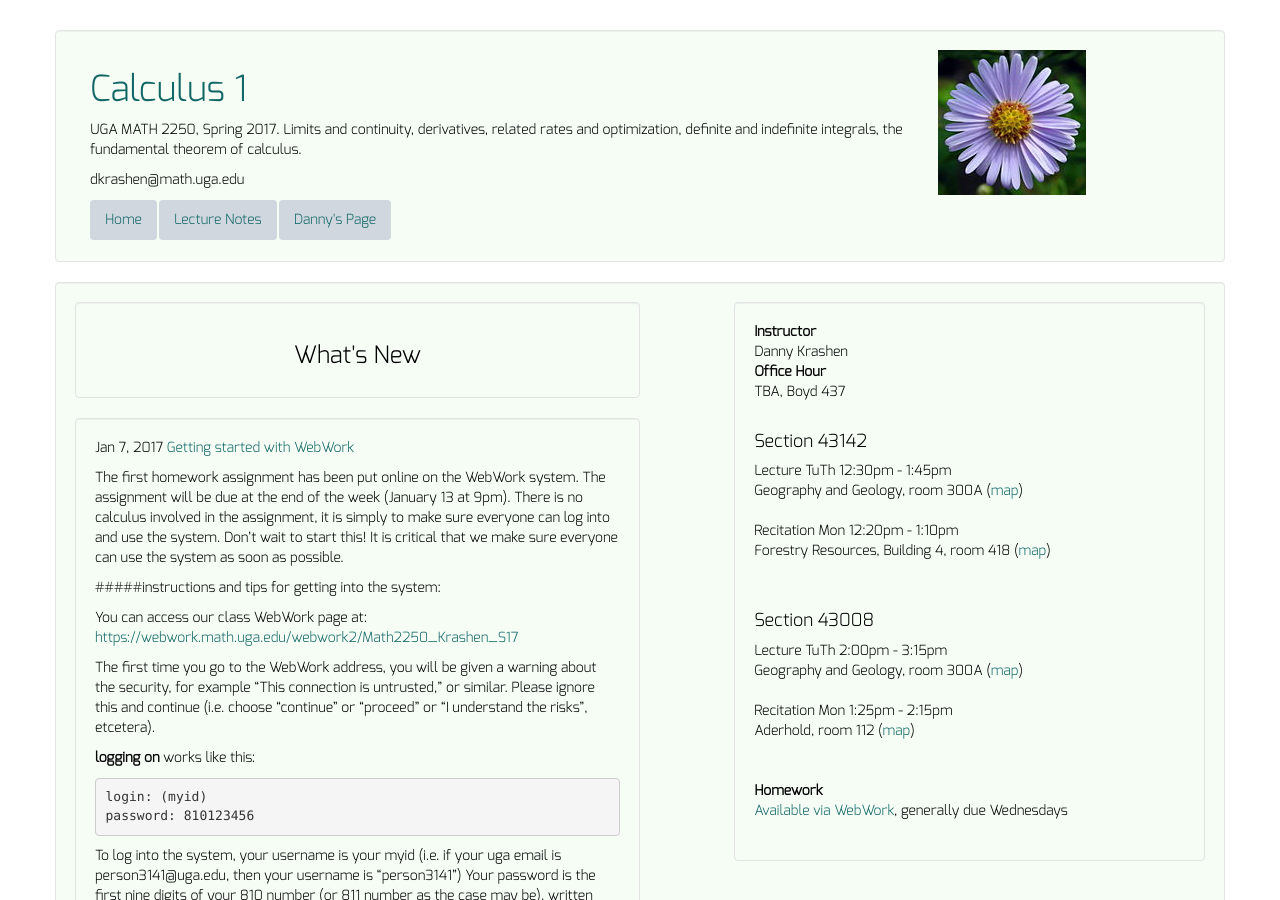
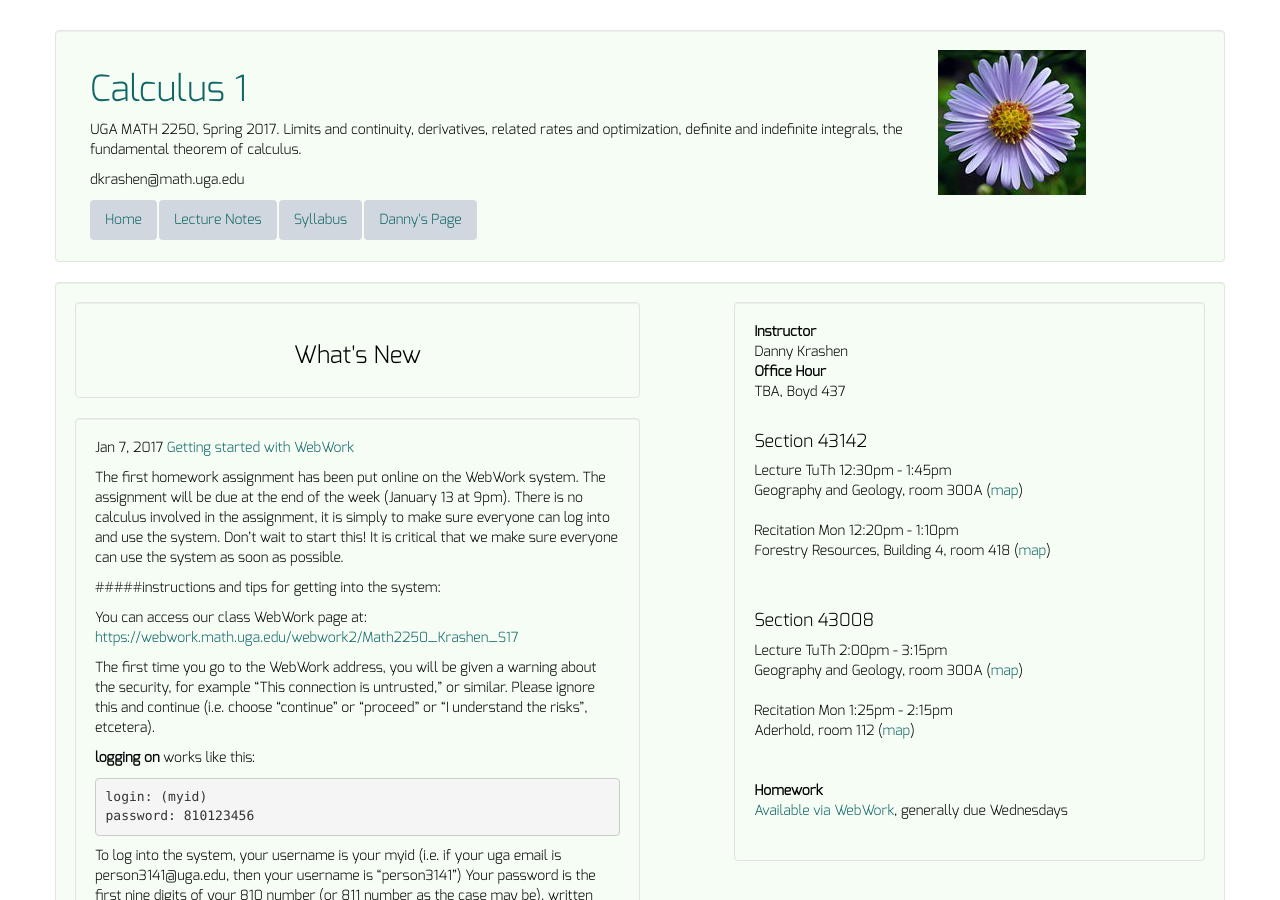
Before and after one commit to dkrashen/calc1, a Jekyll site: the page built from index.html, in a window 1280 px wide and 900 px high. Built offline with Jekyll 4.4.1, drawn with Linux system fonts in a browser that asks for light colours.

Commit message:
add syllabus link

```diff
--- a/_includes/navigation.html
+++ b/_includes/navigation.html
@@ -7,6 +7,10 @@
       <a href="{{ "/lectures/" | prepend: site.baseurl}}"
         >Lecture Notes</a>
     </li>
+    <li id="notes_link">
+      <a href="{{ "/syllabus/" | prepend: site.baseurl}}"
+        >Syllabus</a>
+    </li>
     <li>
       <a href="http://dkrashen.github.io/"
         >Danny's Page</a>
```
